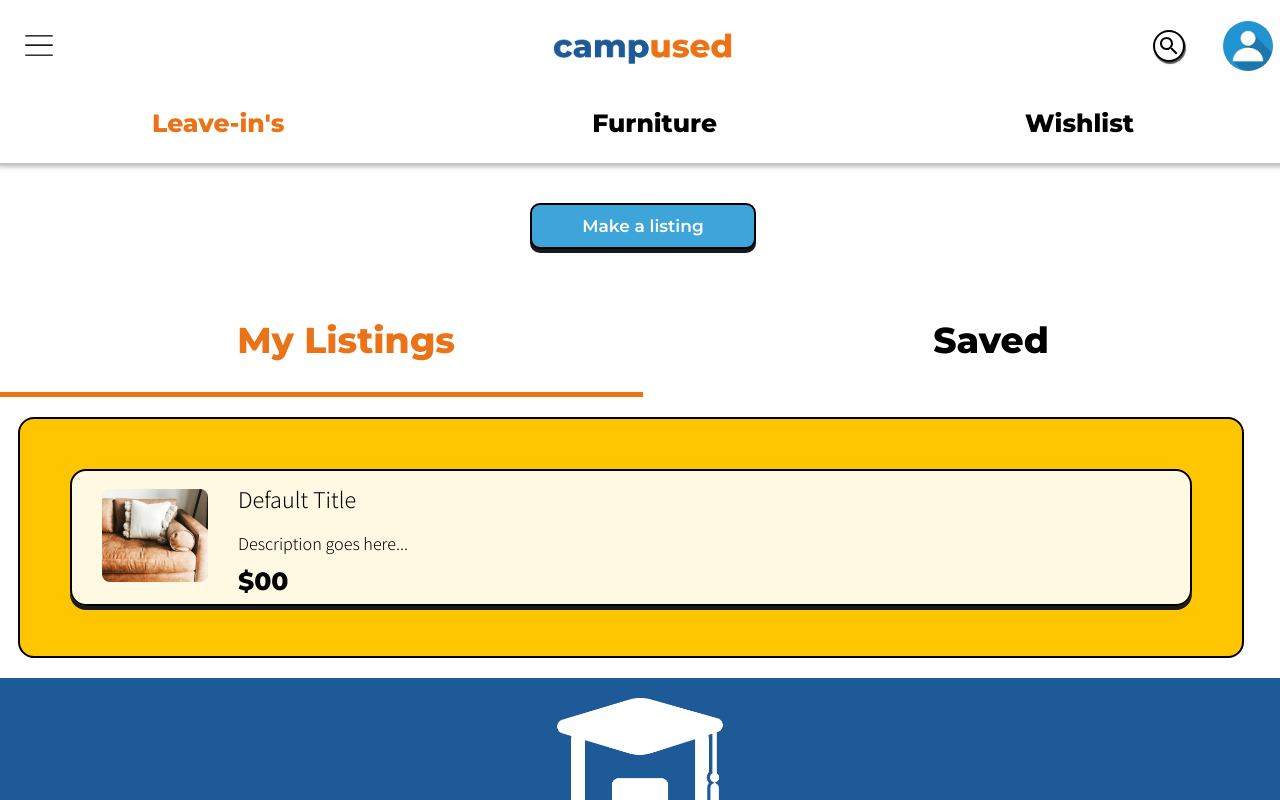
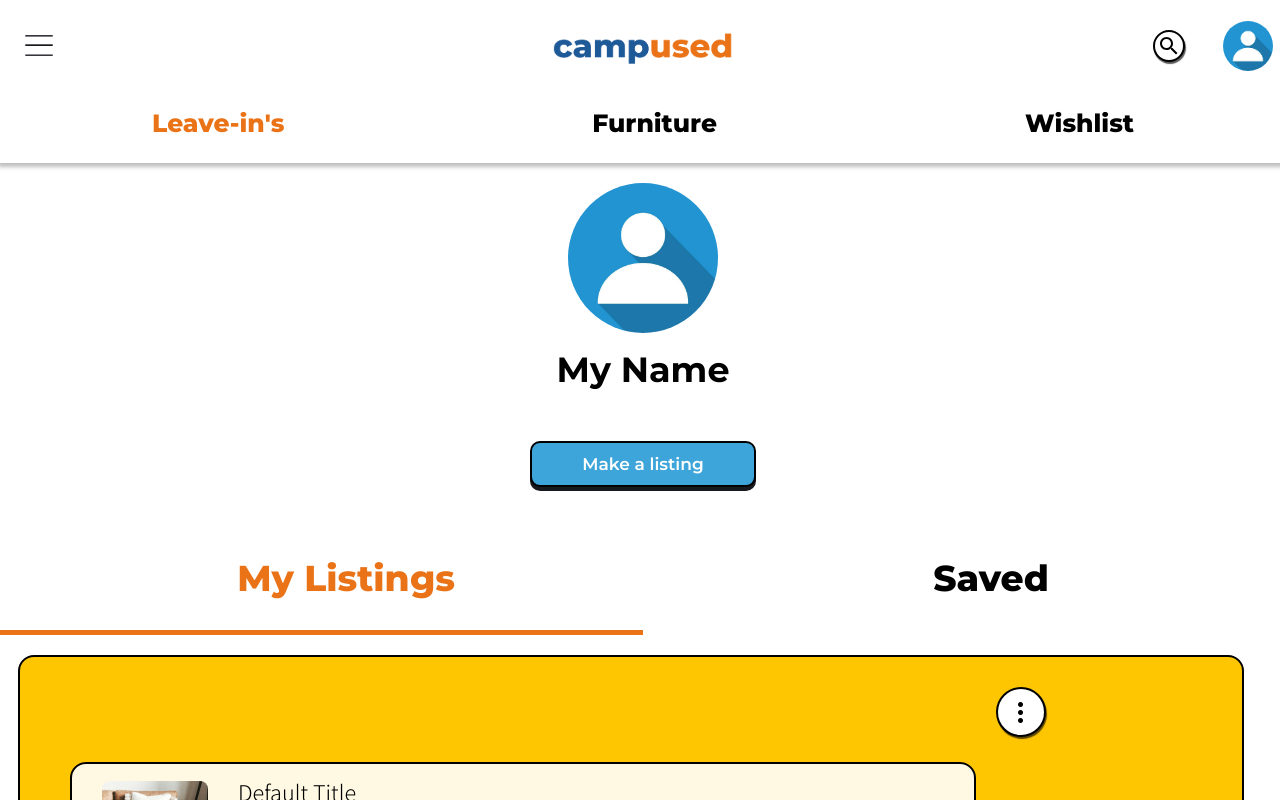
Before and after one commit to cindyparkk/campused, a Next.js app: page /profile in a window 1280 px wide. Shown: the top 800 px of the page. Built offline with nearby package versions, Linux system fonts and the light colour scheme.

Commit message:
continued building pages, editing comps

```diff
--- a/comps/Button/index.js
+++ b/comps/Button/index.js
@@ -20,9 +20,14 @@ const ButtonBox = styled.h6`
     border-radius: 10px;
     cursor: pointer;
     padding: 10px 50px;
+    white-space: nowrap;
 
     font-size: ${props=>props.fsize ? props.fsize : "17px"};
     color: ${props=>props.color ? props.color : "#000"};
+
+    @media (max-width: 500px){
+        font-size:
+    }
 `
 // const Icon = styled.img`
 //     width: ${props=>props.icon ? "" : "48px"};
--- a/comps/ExpandedMenu/index.js
+++ b/comps/ExpandedMenu/index.js
@@ -1,19 +1,9 @@
 import React, {useState, useEffect} from 'react';
 import styled from 'styled-components';
+import CircleButton from '../../comps/CircleButton';
 
 const Contain = styled.div`
-    min-width: 216px;
-    min-height: 236px;
-    height: auto;
-    background: #FFFFFF;
-    border: 2px solid #000000;
-    box-sizing: border-box;
-    box-shadow: 0px 4px 4px rgba(0, 0, 0, 0.25);
-    border-radius: 12px;
-    display: inline-flex;
-    // display: ${props=>props.expanded ? "inline-flex" : "hidden"};
-    // opacity: ${props=>props.expanded ? 1 : 0};
-    // height: ${props=>props.expanded ? "auto" : "0px"};
+
 `
 const Content = styled.div`
     display: inline-flex;
@@ -45,6 +35,26 @@ const Content = styled.div`
     }
 `
 
+const InitialButton = styled.div`
+    transition: 0.3s;
+    opacity: ${props=>props.expanded ? "0" : "1"};
+`
+
+const Main = styled.div`
+    min-width: 216px;
+    min-height: 236px;
+    height: auto;
+    background: #FFFFFF;
+    border: 2px solid #000000;
+    box-sizing: border-box;
+    box-shadow: 0px 4px 4px rgba(0, 0, 0, 0.25);
+    border-radius: 12px;
+    // display: inline-flex;
+    display: ${props=>props.expanded ? "inline-flex" : "hidden"};
+    opacity: ${props=>props.expanded ? 1 : 0};
+    height: ${props=>props.expanded ? "auto" : "0px"};
+`
+
 const ExpandedMenu = ({expand, onMenuSelect}) => {
     const [expanded, setExpanded] = useState(false);
 
@@ -52,7 +62,13 @@ const ExpandedMenu = ({expand, onMenuSelect}) => {
         setExpanded(expand)
     }, [expand])
 
-    return <Contain expanded={expanded}>
+    return <Contain>
+        <InitialButton expanded={expanded} onClick={()=>{
+            setExpanded(!expanded);
+            }}>
+            <CircleButton icon='/dropdown.png' iconwidth="5px" iconheight="21px" expanded={expanded}/>
+        </InitialButton>
+        <Main expanded={expanded}>
             <Content>
                 <div onClick={()=>{
                 onMenuSelect("marksold");}}>Mark as Sold</div>
@@ -61,6 +77,7 @@ const ExpandedMenu = ({expand, onMenuSelect}) => {
                 <div onClick={()=>{
                 onMenuSelect("delete");}}>Delete</div>
             </Content>
+        </Main>
     </Contain>
 }
 
--- a/comps/FilterOpen/index.js
+++ b/comps/FilterOpen/index.js
@@ -162,9 +162,7 @@ const FilterOpen = () => {
                     setHide(true);
                     if(showfilters === true){
                         setTimeout(function(){
-
                                 setButton(false);
-
                         }, 600);
                     }
 
--- a/comps/Menu/index.js
+++ b/comps/Menu/index.js
@@ -85,7 +85,7 @@ const Menu = ({}) => {
             <Link href="/home"><Item selected={selected === 1} onClick={()=>{
                 setSelected(1);
                 clickNavHome;}}>Home</Item></Link>
-            <Link href="/about"><Item selected={selected === 2} onClick={()=>{
+            <Link href="/profile"><Item selected={selected === 2} onClick={()=>{
                 setSelected(2);}}>Profile</Item></Link>
             <Link href="/about"><Item selected={selected === 3} onClick={()=>{
                 setSelected(3);}}>Messages</Item></Link>
--- a/comps/Profile/index.js
+++ b/comps/Profile/index.js
@@ -11,13 +11,13 @@ const Main = styled.div`
 `;
 
 const Container = styled.div`
-    max-width: 200px;
+    max-width: 150px;
     max-height: auto;
     margin: 0px 130px 0px 130px;
 `;
 
 const Name = styled.h1`
-
+    margin: 10px 0;
 `;
 
 const PFP = styled.img`
--- a/comps/ProfileSlider/index.js
+++ b/comps/ProfileSlider/index.js
@@ -1,7 +1,7 @@
 import React, {useState} from 'react';
 import styled from 'styled-components';
 import ProfilePost from '../ProfilePost';
-
+import ExpandedMenu from '../ExpandedMenu';
 
 const Main = styled.div`
     display: inline-flex;
@@ -61,7 +61,10 @@ const Box = styled.div`
     display: inline-flex;
     flex-direction: column;
 `
-
+const BoxContent = styled.div`
+    display: inline-flex;
+    align-items: center;
+`
 
 const ProfileSlider = () =>{
     const [selected, setSelected] = useState(1);
@@ -97,9 +100,10 @@ const ProfileSlider = () =>{
 
     </SubCont>
     <Box selected={selected === 1} slider={slider === true} bgcolor={bgcolor === true}>
-        <div>
+        <BoxContent>
             <ProfilePost />
-        </div>
+            <ExpandedMenu />
+        </BoxContent>
     </Box>
     </Main>
 
--- a/pages/home/index.js
+++ b/pages/home/index.js
@@ -2,7 +2,7 @@ import React, {useState} from 'react';
 import Header from '../../comps/Header';
 import HeaderMenu from '../../comps/HeaderMenu';
 import Footer from '../../comps/Footer';
-import Menu from '../../comps/Menu';
+
 import Post from '../../comps/Post';
 import Button from '../../comps/Button';
 
--- a/pages/index.scss
+++ b/pages/index.scss
@@ -176,6 +176,10 @@ textarea {
     flex-direction: column;
 }
 
+.profile {
+    margin-top: 20px;
+}
+
 // home page
 .page_home {
     width:100%;
--- a/pages/profile/index.js
+++ b/pages/profile/index.js
@@ -4,13 +4,15 @@ import HeaderMenu from '../../comps/HeaderMenu';
 import Footer from '../../comps/Footer';
 import Button from '../../comps/Button';
 import ProfileSlider from '../../comps/ProfileSlider';
-import ProfilePost from '../../comps/ProfilePost';
+import Profile from '../../comps/Profile';
+import ExpandedMenu from '../../comps/ExpandedMenu';
 
-export default function Profile() {
+export default function ProfilePage() {
   return  <div className="page">
       <Header />
       <HeaderMenu />
-      <div>
+      <div className="profile">
+        <Profile />
       </div>
       <Button bgcolor="#3DA5D9" color="#FFF" text="Make a listing"/>
       <ProfileSlider />
```
Also changed, not shown: public/dropdown.png (added). Lines whose indentation alone changed are shown as unchanged.
